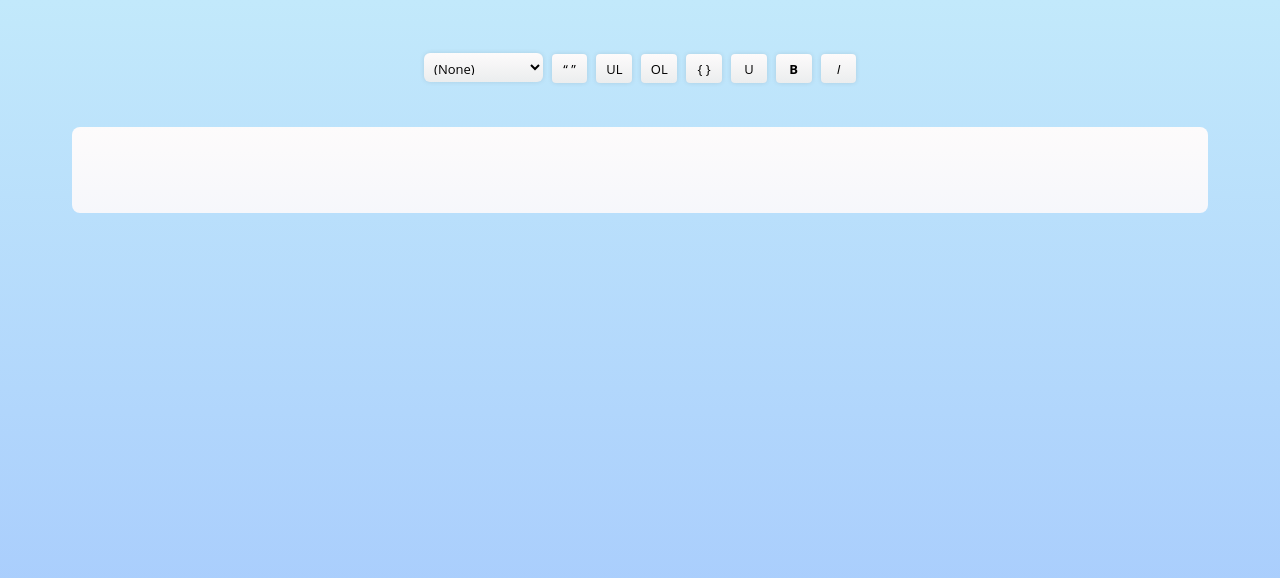
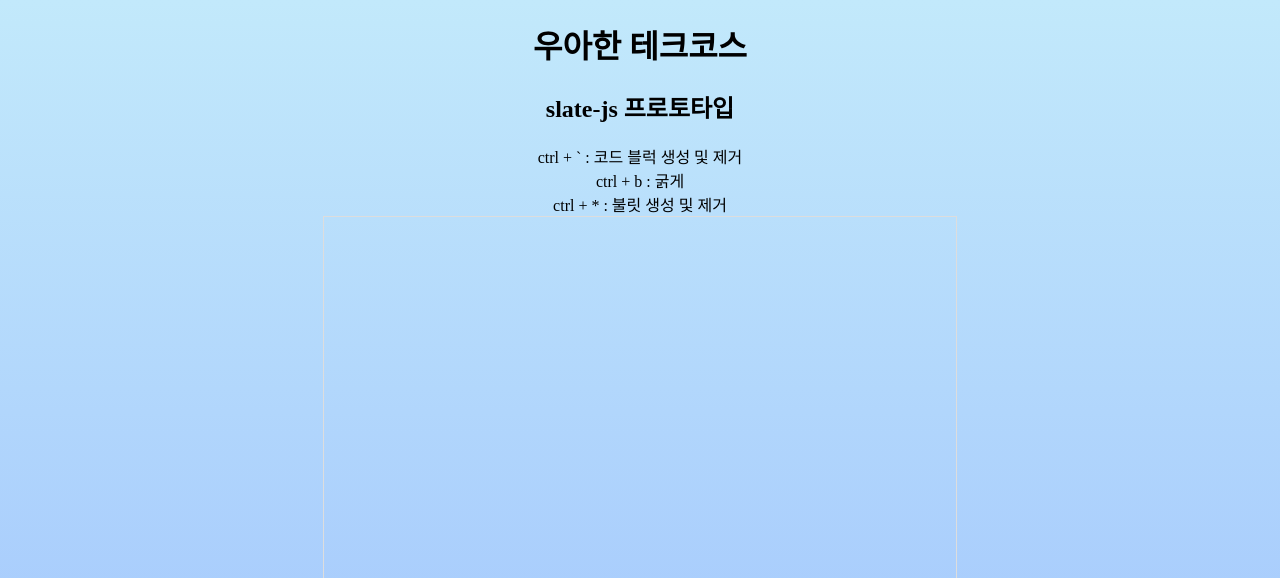
Before and after one commit to woowalearning/mini-notion, a React app in the folder frontend/: page / in a window 1280 px wide. Shown: the top 578 px of the page. Built offline with nearby package versions, Linux system fonts and the light colour scheme.

Commit message:
slate 기능 추가

```diff
--- a/frontend/src/App.tsx
+++ b/frontend/src/App.tsx
@@ -1,12 +1,21 @@
 import React, { Component } from 'react';
 import './App.css';
-import PageContainer from './components/PageContainer';
+import SlatePageContainer from './components/SlatePageContainer';
 
 class App extends Component {
   render() {
     return (
       <div className="App">
-        <PageContainer />
+        <h1>우아한 테크코스</h1>
+        <h2>slate-js 프로토타입</h2>
+        <span>
+          ctrl + ` : 코드 블럭 생성 및 제거
+          <br />
+          ctrl + b : 굵게
+          <br />
+          ctrl + * : 불릿 생성 및 제거
+        </span>
+        <SlatePageContainer />
       </div>
     );
   }
--- /dev/null
+++ b/frontend/src/components/SlatePageContainer.tsx
@@ -0,0 +1,275 @@
+import React, { PropsWithChildren, Ref, useCallback, useEffect, useMemo, useRef, useState } from 'react';
+import ReactDOM from 'react-dom';
+import { BaseEditor, createEditor, Editor, Element, Text, Transforms } from 'slate';
+import { Editable, ReactEditor, Slate, useSlate, withReact } from 'slate-react';
+import { cx, css } from '@emotion/css';
+
+type CustomElement = { type: string; children: CustomText[] };
+type CustomText = { text: string };
+
+declare module 'slate' {
+  // eslint-disable-next-line no-unused-vars
+  interface CustomTypes {
+    Editor: BaseEditor & ReactEditor;
+    Element: CustomElement;
+    Text: CustomText;
+  }
+}
+
+const CodeElement = ({ attributes, children }: any) => (
+  <pre {...attributes}>
+    <code>{children}</code>
+  </pre>
+);
+
+const BulletElement = ({ attributes, children }: any) => (
+  <ul {...attributes}>
+    <li>{children}</li>
+  </ul>
+);
+
+const DefaultElement = ({ attributes, children }: any) => <p {...attributes}>{children}</p>;
+
+const Leaf = ({ attributes, children, leaf, style }: any) => (
+  <span {...attributes} style={{ ...style, fontWeight: leaf.bold ? 'bold' : 'normal' }}>
+    {children}
+  </span>
+);
+
+const SlatePageContainer: React.FC = () => {
+  const editor = useMemo(() => withReact(createEditor()), []);
+
+  const [value, setValue] = useState<any[]>([{ type: 'paragraph', children: [{ text: '' }] }]);
+
+  const renderElement = useCallback((props: any) => {
+    switch (props.element.type) {
+      case 'code':
+        return <CodeElement {...props} />;
+      case 'bullet':
+        return <BulletElement {...props} />;
+      default:
+        return <DefaultElement {...props} />;
+    }
+  }, []);
+
+  const renderLeaf = useCallback(
+    (props: any) => (
+      <Leaf
+        style={{
+          fontWeight: props.leaf.bold ? 'bold' : '',
+          textDecoration: props.leaf.underline ? 'underline' : '',
+          fontStyle: props.leaf.italic ? 'italic' : '',
+        }}
+        {...props}
+      />
+    ),
+    [],
+  );
+
+  return (
+    <Slate editor={editor} value={value} onChange={(newValue) => setValue(newValue)}>
+      <HoveringToolbar />
+      <Editable
+        style={{
+          width: '50%',
+          border: '1px solid #DDD',
+          margin: '0 auto',
+          height: '50vh',
+        }}
+        renderElement={renderElement}
+        renderLeaf={renderLeaf}
+        onKeyDown={(event: any) => {
+          if (!event.ctrlKey) {
+            return;
+          }
+          switch (event.key) {
+            case '`': {
+              event.preventDefault();
+              const [match]: any = Editor.nodes(editor, {
+                match: (n) => Element.isElement(n) && n.type === 'code',
+              });
+              Transforms.setNodes(
+                editor,
+                { type: match ? 'paragraph' : 'code' },
+                { match: (n) => Editor.isBlock(editor, n) },
+              );
+              break;
+            }
+            case '*': {
+              event.preventDefault();
+              const [bullet]: any = Editor.nodes(editor, {
+                match: (n) => Element.isElement(n) && n.type === 'bullet',
+              });
+              Transforms.setNodes(
+                editor,
+                { type: bullet ? 'paragraph' : 'bullet' },
+                { match: (n) => Editor.isBlock(editor, n) },
+              );
+              break;
+            }
+            case 'b': {
+              event.preventDefault();
+              Transforms.setNodes(editor, { bold: true } as any, {
+                match: (n) => Text.isText(n),
+                split: true,
+              });
+              break;
+            }
+            default: {
+              console.log('default');
+            }
+          }
+        }}
+      />
+    </Slate>
+  );
+};
+
+export default SlatePageContainer;
+
+const isFormatActive = (editor: any, format: any) => {
+  const [match] = Editor.nodes(editor, {
+    match: (n: any) => n[format] === true,
+    mode: 'all',
+  }) as any;
+  return !!match;
+};
+
+const Portal = ({ children }: any) =>
+  // Portal은 부모 컴포넌트의 DOM 계층 구조 바깥에 있는 DOM 노드로 자식을 렌더링하는 최고의 방법을 제공합니다.
+  //  첫 번째 인자(child)는 엘리먼트, 문자열, 혹은 fragment와 같은 어떤 종류이든 렌더링할 수 있는 React 자식입니다. 두 번째 인자(container)는 DOM 엘리먼트입니다.
+  typeof document === 'object' ? ReactDOM.createPortal(children, document.body) : null;
+
+interface BaseProps {
+  className: string;
+  [key: string]: unknown;
+}
+type OrNull<T> = T | null;
+
+// 스타일을 위한 코드입니다.
+const Menu = React.forwardRef(
+  ({ className, ...props }: PropsWithChildren<BaseProps>, ref: Ref<OrNull<HTMLDivElement>>) => (
+    <div
+      {...props}
+      ref={ref as any}
+      className={cx(
+        className,
+        css`
+          & > * {
+            display: inline-block;
+          }
+          & > * + * {
+            margin-left: 15px;
+          }
+        `,
+      )}
+    />
+  ),
+);
+
+const HoveringToolbar = () => {
+  const ref = useRef<HTMLDivElement | null>();
+  const editor = useSlate();
+
+  useEffect(() => {
+    const el = ref.current;
+    const { selection } = editor;
+
+    if (!el) {
+      return;
+    }
+
+    if (
+      !selection ||
+      !ReactEditor.isFocused(editor) ||
+      (Range as any)?.isCollapsed?.(selection) ||
+      Editor.string(editor, selection) === ''
+    ) {
+      el.removeAttribute('style');
+      return;
+    }
+
+    const domSelection = window.getSelection();
+    const domRange = domSelection!.getRangeAt(0);
+    const rect = domRange.getBoundingClientRect();
+    el.style.opacity = '1';
+    el.style.top = `${rect.top + window.pageYOffset - el.offsetHeight}px`;
+    el.style.left = `${rect.left + window.pageXOffset - el.offsetWidth / 2 + rect.width / 2}px`;
+  });
+
+  return (
+    <Portal>
+      <Menu
+        ref={ref as any}
+        className={css`
+          padding: 8px 7px 6px;
+          position: absolute;
+          z-index: 1;
+          top: -10000px;
+          left: -10000px;
+          margin-top: -6px;
+          opacity: 0;
+          background-color: #222;
+          border-radius: 4px;
+          transition: opacity 0.75s;
+        `}
+      >
+        <FormatButton format="bold" />
+        <FormatButton format="italic" />
+        <FormatButton format="underline" />
+      </Menu>
+    </Portal>
+  );
+};
+
+const toggleFormat = (editor: any, format: any) => {
+  const isActive = isFormatActive(editor, format);
+  console.log('isActive', isActive, editor);
+
+  Transforms.setNodes(editor, { [format]: isActive ? null : true }, { match: Text.isText, split: true });
+};
+
+const Button = React.forwardRef(
+  (
+    {
+      className,
+      active,
+      reversed,
+      ...props
+    }: PropsWithChildren<
+      {
+        active: boolean;
+        reversed: boolean;
+      } & BaseProps
+    >,
+    ref: Ref<OrNull<HTMLSpanElement>>,
+  ) => (
+    <span
+      {...props}
+      ref={ref as any}
+      className={cx(
+        className,
+        css`
+          cursor: pointer;
+          color: ${reversed ? (active ? 'white' : '#aaa') : active ? 'black' : '#ccc'};
+        `,
+      )}
+    />
+  ),
+);
+
+const FormatButton = ({ format }: { format: string }) => {
+  const editor = useSlate();
+  return (
+    <Button
+      reversed
+      active={isFormatActive(editor, format)}
+      onMouseDown={(event: any) => {
+        event.preventDefault();
+        toggleFormat(editor, format);
+      }}
+    >
+      {format}
+    </Button>
+  );
+};
```
Also changed, not shown: frontend/package.json (+6 -1 lines), frontend/src/components/PageContainer.tsx (+20 -16 lines), frontend/.eslintrc.js, 2 other files (tests, documents, lock files or other folders).
